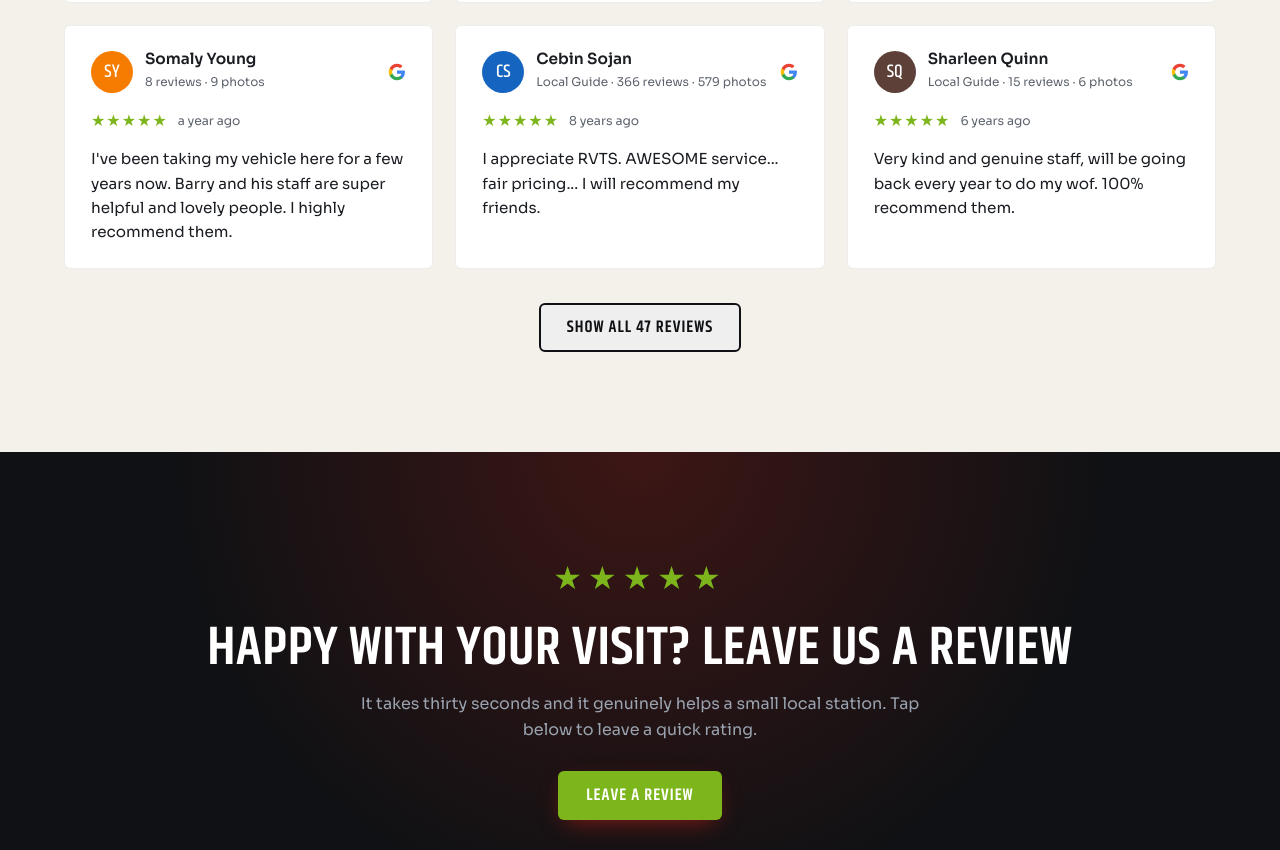
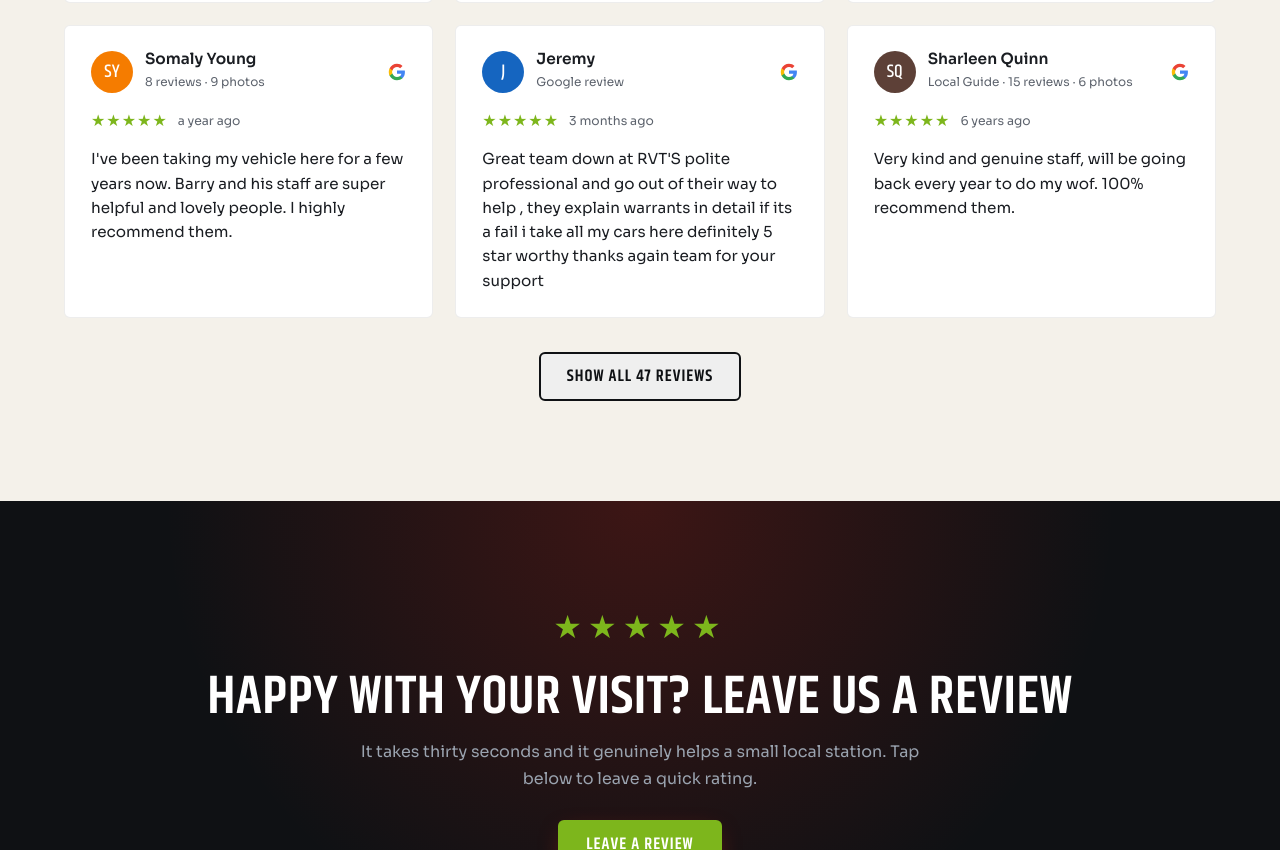
Before and after one commit to scaledsolutionsnz-sketch/richmond-brake--clutch-demo, a plain HTML site: page rvts.html in a window 1280 px wide. Shown: the part 4695-5545 px from the top of the page. Drawn offline with Linux system fonts and the light colour scheme.

Commit message:
Monthly review refresh: newer Google reviews
Co-Authored-By: Claude Opus 5.5 <noreply@anthropic.com>

```diff
--- a/rvts.html
+++ b/rvts.html
@@ -258,12 +258,12 @@
       </article>
       <article class="rev reveal">
         <div class="rev-top">
-          <span class="ci" style="background:#1565C0">CS</span>
-          <div class="rev-id"><b>Cebin Sojan</b><span>Local Guide · 366 reviews · 579 photos</span></div>
+          <span class="ci" style="background:#1565C0">J</span>
+          <div class="rev-id"><b>Jeremy</b><span>Google review</span></div>
           <svg class="rev-g" aria-hidden="true"><use href="#g-logo"/></svg>
         </div>
-        <div class="rev-rate"><span class="stars">&#9733;&#9733;&#9733;&#9733;&#9733;</span><time>8 years ago</time></div>
-        <p>I appreciate RVTS. AWESOME service... fair pricing... I will recommend my friends.</p>
+        <div class="rev-rate"><span class="stars">&#9733;&#9733;&#9733;&#9733;&#9733;</span><time>3 months ago</time></div>
+        <p>Great team down at RVT'S polite professional and go out of their way to help , they explain warrants in detail if its a fail i take all my cars here definitely 5 star worthy thanks again team for your support</p>
       </article>
       <article class="rev reveal">
         <div class="rev-top">
```
